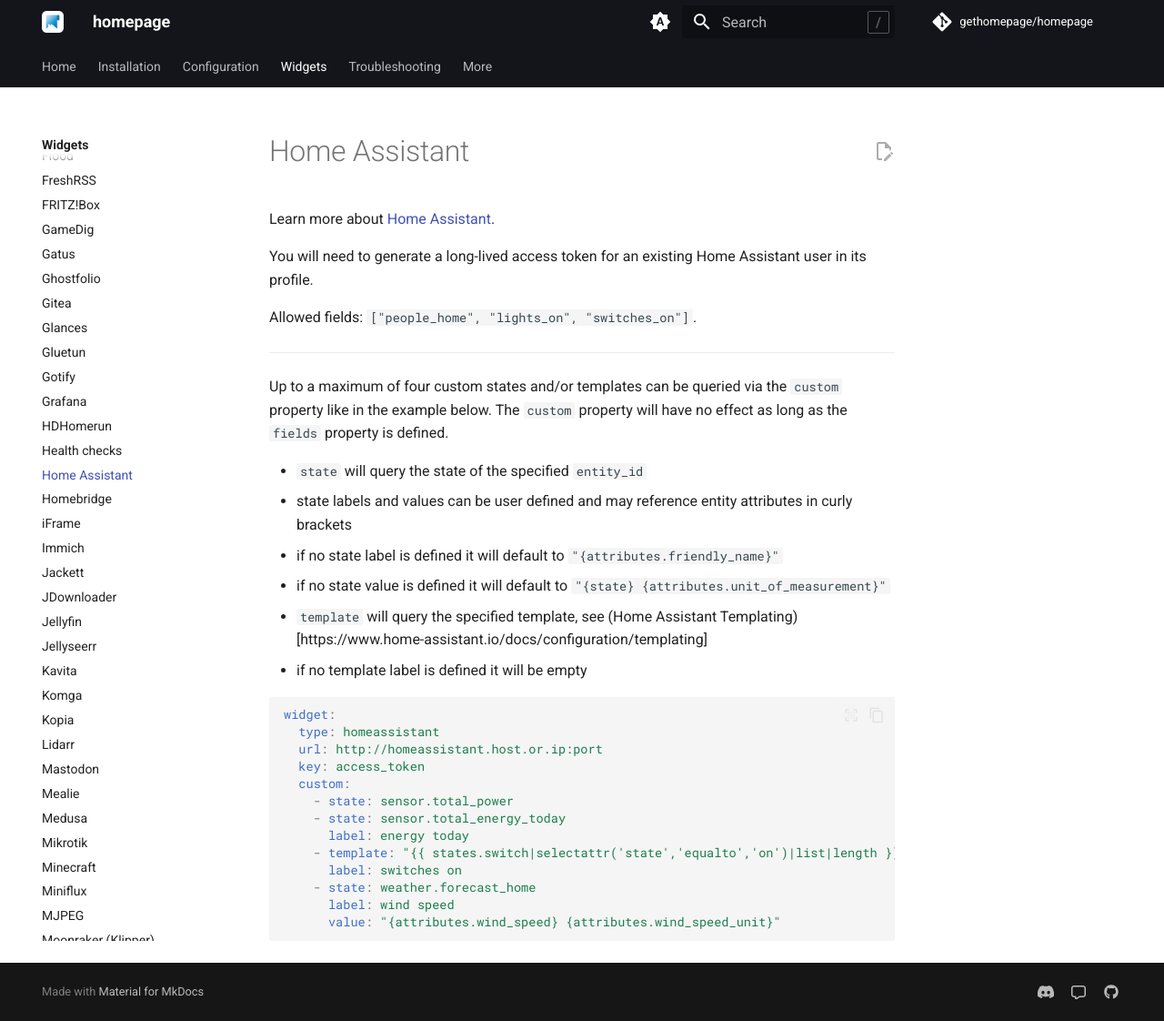
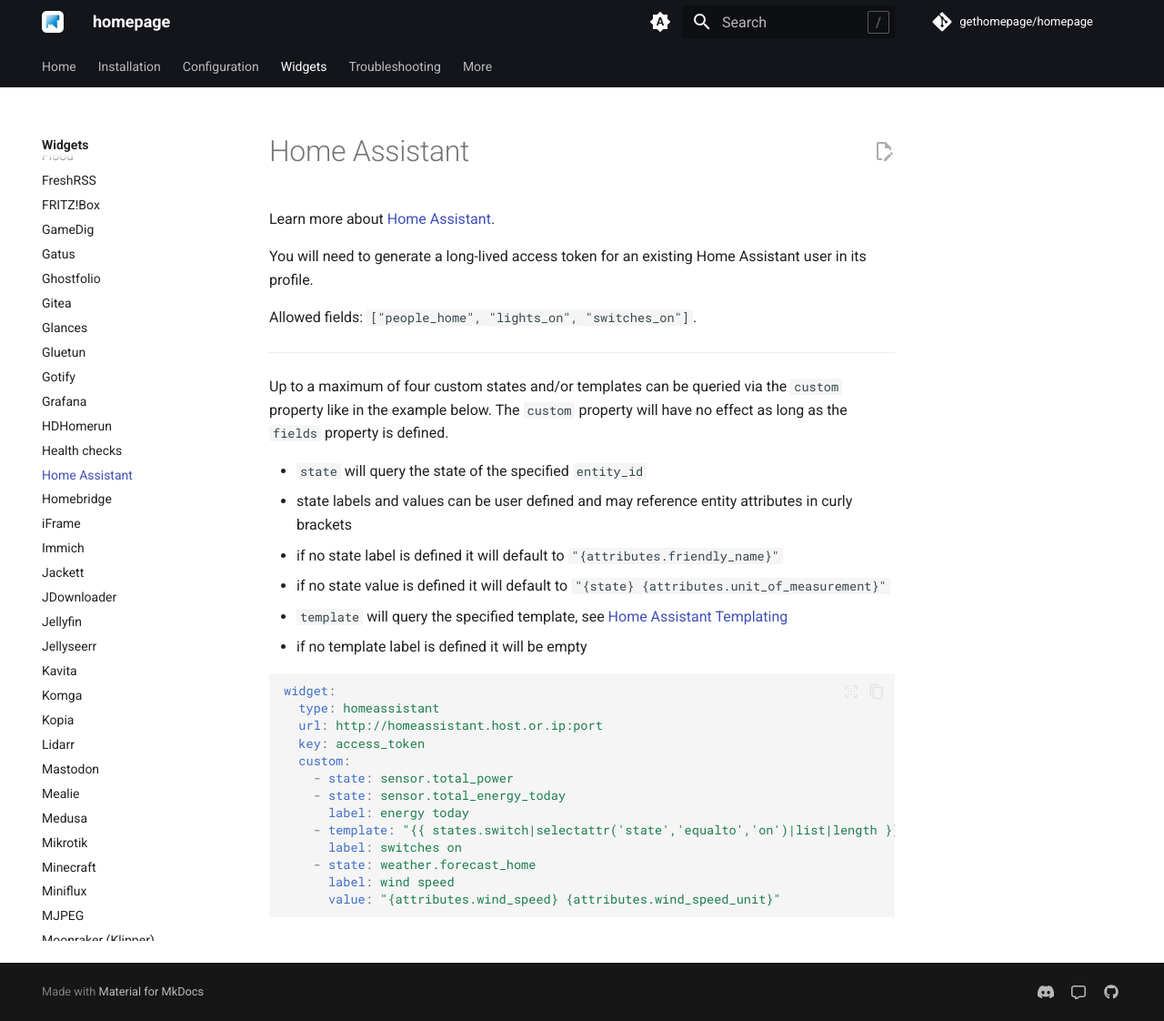
Before and after one commit to jobstar-git/home_p, an MkDocs documentation site: the page built from docs/widgets/services/homeassistant.md, in a window 1280 px wide and 1122 px high. Shown: the whole window at 91% size. Built offline with MkDocs 1.6.1 and Material for MkDocs 9.7.7, drawn with Linux system fonts in a browser that asks for light colours; a script that is not in the unit is left out; comment, search, counter and statistics services are not loaded; the version menu is left out.

Commit message:
Documentation: Fix link in Home Assistant service widget docs (#2994)

````diff
--- a/docs/widgets/services/homeassistant.md
+++ b/docs/widgets/services/homeassistant.md
@@ -18,7 +18,7 @@
   - state labels and values can be user defined and may reference entity attributes in curly brackets
   - if no state label is defined it will default to `"{attributes.friendly_name}"`
   - if no state value is defined it will default to `"{state} {attributes.unit_of_measurement}"`
-- `template` will query the specified template, see (Home Assistant Templating)[https://www.home-assistant.io/docs/configuration/templating]
+- `template` will query the specified template, see [Home Assistant Templating](https://www.home-assistant.io/docs/configuration/templating)
   - if no template label is defined it will be empty
 
 ```yaml
````
